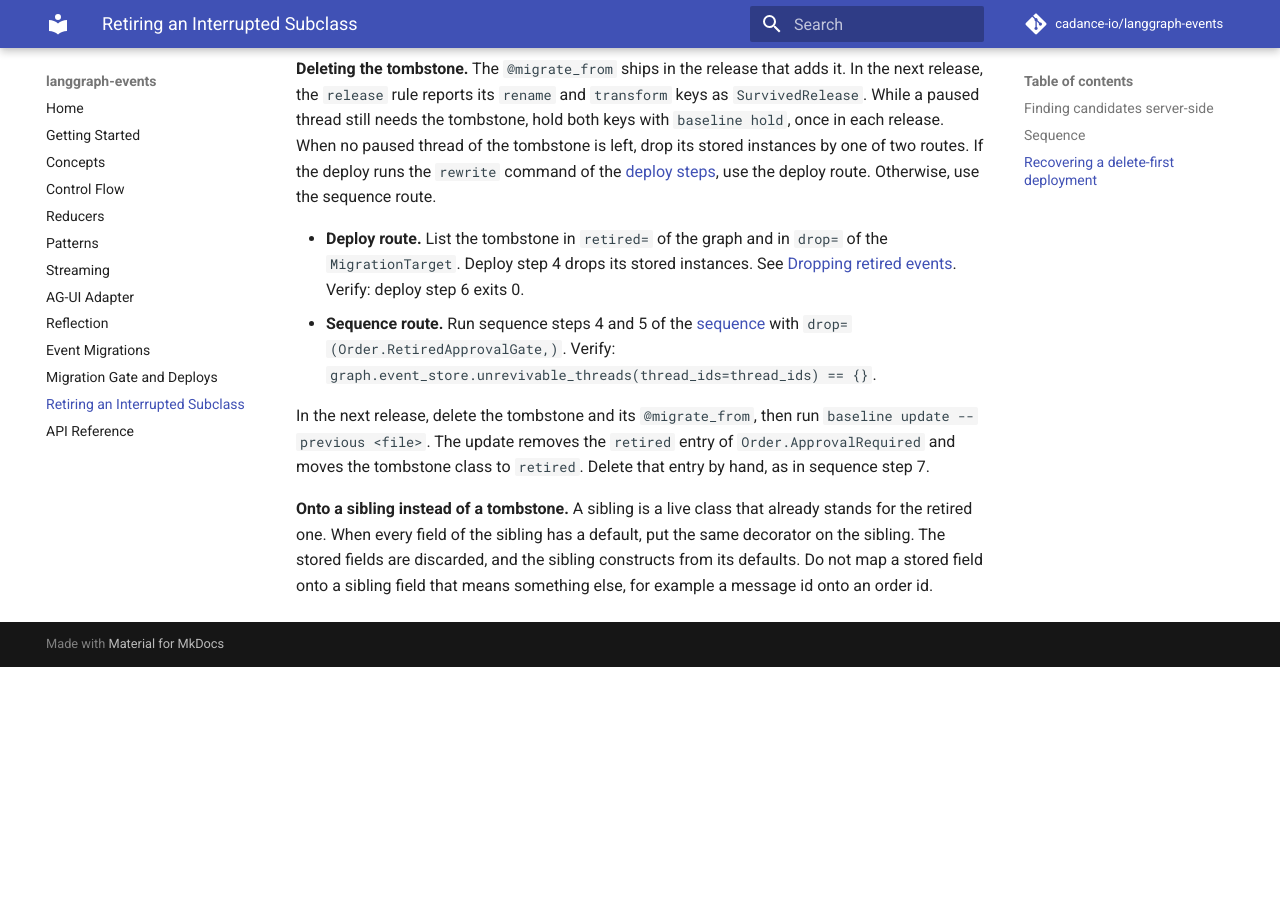
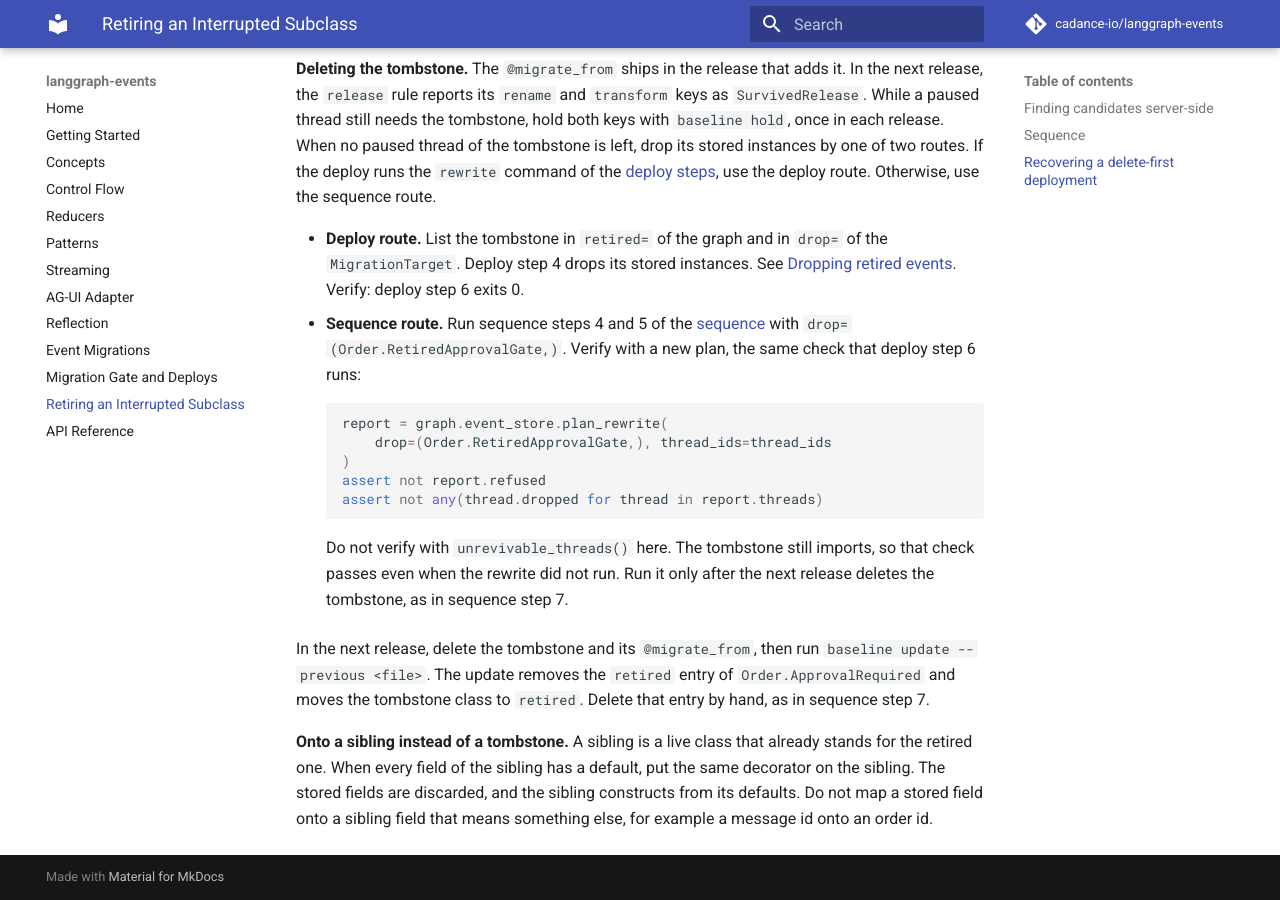
Before and after one commit to cadance-io/langgraph-events, an MkDocs documentation site: the page built from docs/retiring-interrupted.md, in a window 1280 px wide and 900 px high, scrolled down 4404 px. Built offline with MkDocs 1.6.1 and Material for MkDocs 9.7.7, drawn with Linux system fonts in a browser that asks for light colours; comment, search, counter and statistics services are not loaded; before the commit the page ends 5071 px from its top, so only the background shows below that.

Commit message:
fix(migrations): count dropped events once and name the drop errors
ThreadRewrite.dropped now counts only the events channel. Each
_pending entry is also in events, so a pending event counted twice.
The report text says "N event(s) of module:qualname".

Rename ThreadRewrite.drops to dropped_label.

MigrationTarget(drop=...) refuses a value that is not an Event class
with its own message. The serde refusal keeps the original error text
and chains it.

The sequence route of "Deleting the tombstone" verifies with a new
plan. unrevivable_threads() passes while the tombstone still imports.

Co-Authored-By: Claude Opus 5.5 <noreply@anthropic.com>

````diff
--- a/docs/retiring-interrupted.md
+++ b/docs/retiring-interrupted.md
@@ -146,7 +146,17 @@ The serde that `from_namespaces(...)` wires reads `RetiredApprovalGate`. `EventT
 **Deleting the tombstone.** The `@migrate_from` ships in the release that adds it. In the next release, the `release` rule reports its `rename` and `transform` keys as `SurvivedRelease`. While a paused thread still needs the tombstone, hold both keys with `baseline hold`, once in each release. When no paused thread of the tombstone is left, drop its stored instances by one of two routes. If the deploy runs the `rewrite` command of the [deploy steps](migration-gate.md#the-steps), use the deploy route. Otherwise, use the sequence route.
 
 - **Deploy route.** List the tombstone in `retired=` of the graph and in `drop=` of the `MigrationTarget`. Deploy step 4 drops its stored instances. See [Dropping retired events](migration-gate.md#dropping-retired-events). Verify: deploy step 6 exits 0.
-- **Sequence route.** Run sequence steps 4 and 5 of the [sequence](#sequence) with `drop=(Order.RetiredApprovalGate,)`. Verify: `graph.event_store.unrevivable_threads(thread_ids=thread_ids) == {}`.
+- **Sequence route.** Run sequence steps 4 and 5 of the [sequence](#sequence) with `drop=(Order.RetiredApprovalGate,)`. Verify with a new plan, the same check that deploy step 6 runs:
+
+    ```python
+    report = graph.event_store.plan_rewrite(
+        drop=(Order.RetiredApprovalGate,), thread_ids=thread_ids
+    )
+    assert not report.refused
+    assert not any(thread.dropped for thread in report.threads)
+    ```
+
+    Do not verify with `unrevivable_threads()` here. The tombstone still imports, so that check passes even when the rewrite did not run. Run it only after the next release deletes the tombstone, as in sequence step 7.
 
 In the next release, delete the tombstone and its `@migrate_from`, then run `baseline update --previous <file>`. The update removes the `retired` entry of `Order.ApprovalRequired` and moves the tombstone class to `retired`. Delete that entry by hand, as in sequence step 7.
 
````
Also changed, not shown: CHANGELOG.md (+10 -4 lines), docs/api.md (+2 -2 lines), docs/migration-gate.md (+3 -3 lines), 5 other files.
